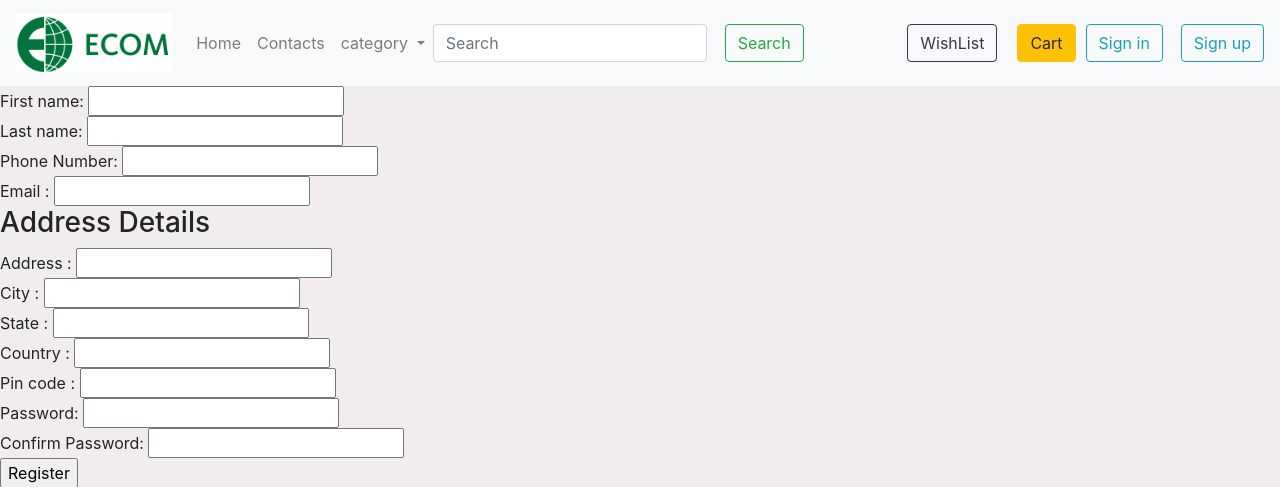
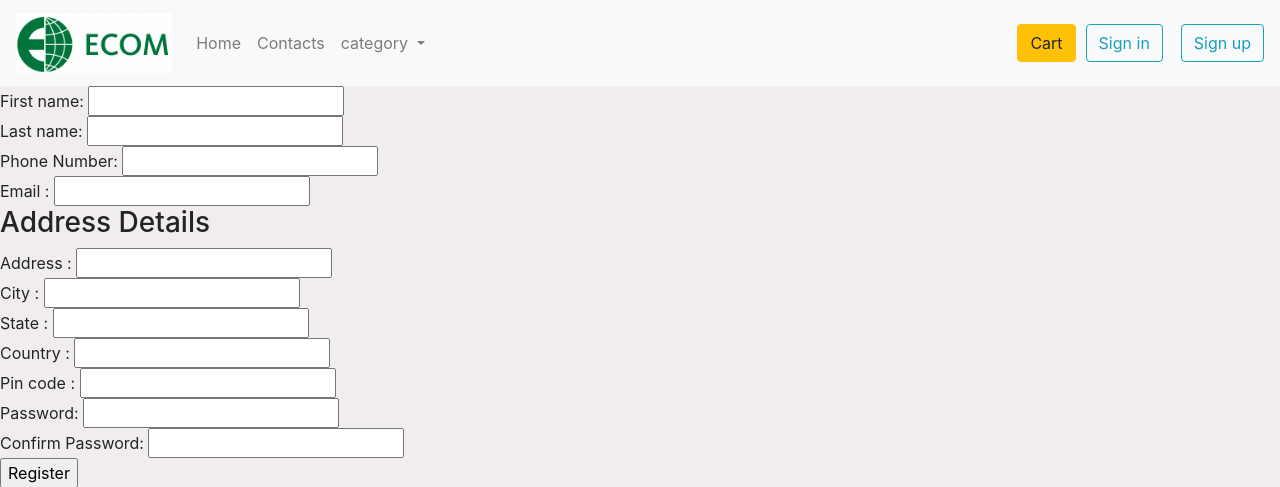
Before and after one commit to NimishMhatre/ecom, a Django app: page /accounts/register/ in a window 1280 px wide. Shown: the top 487 px of the page. Run offline with Django 3.2, Linux system fonts and the light colour scheme; some libraries are stand-ins or nearby versions.

Commit message:
Removing unwanted things

```diff
--- a/ecom/store/templates/store/navbar.html
+++ b/ecom/store/templates/store/navbar.html
@@ -31,20 +31,9 @@
       </li>
     </ul>
 
-    <form class="form-inline">
-      <input class="form-control mr-sm-2" type="search" placeholder="Search" aria-label="Search">
-      <button class="btn btn-outline-success my-2 my-sm-0" type="submit">Search</button>
-    </form>
-
-
-
     <!-- Right -->
     <ul class="navbar-nav ml-auto">
       <ul class="navbar-nav ml-auto">
-        <li class="nav-item">
-          <a href = "#" style = "margin-left: 10px" class="btn btn-outline-dark btn-md btn-rounded btn-navbar waves-effect waves-light">WishList</a>
-
-        </li>
 
         <li class="nav-item" style = "margin-left: 10px">
           <a href = "{% url 'store:cart' %}" class="btn btn-warning">Cart</a>
```
Also changed, not shown: ecom/db.sqlite3.
